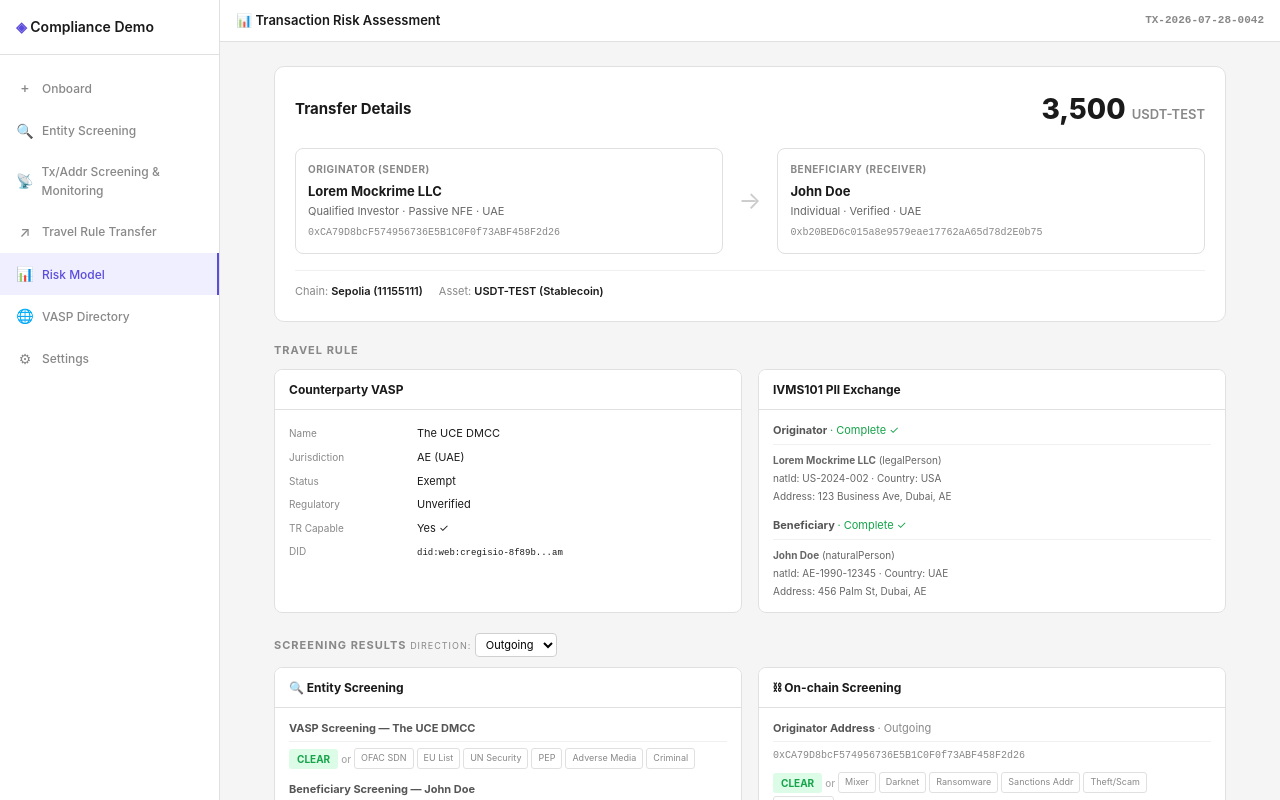
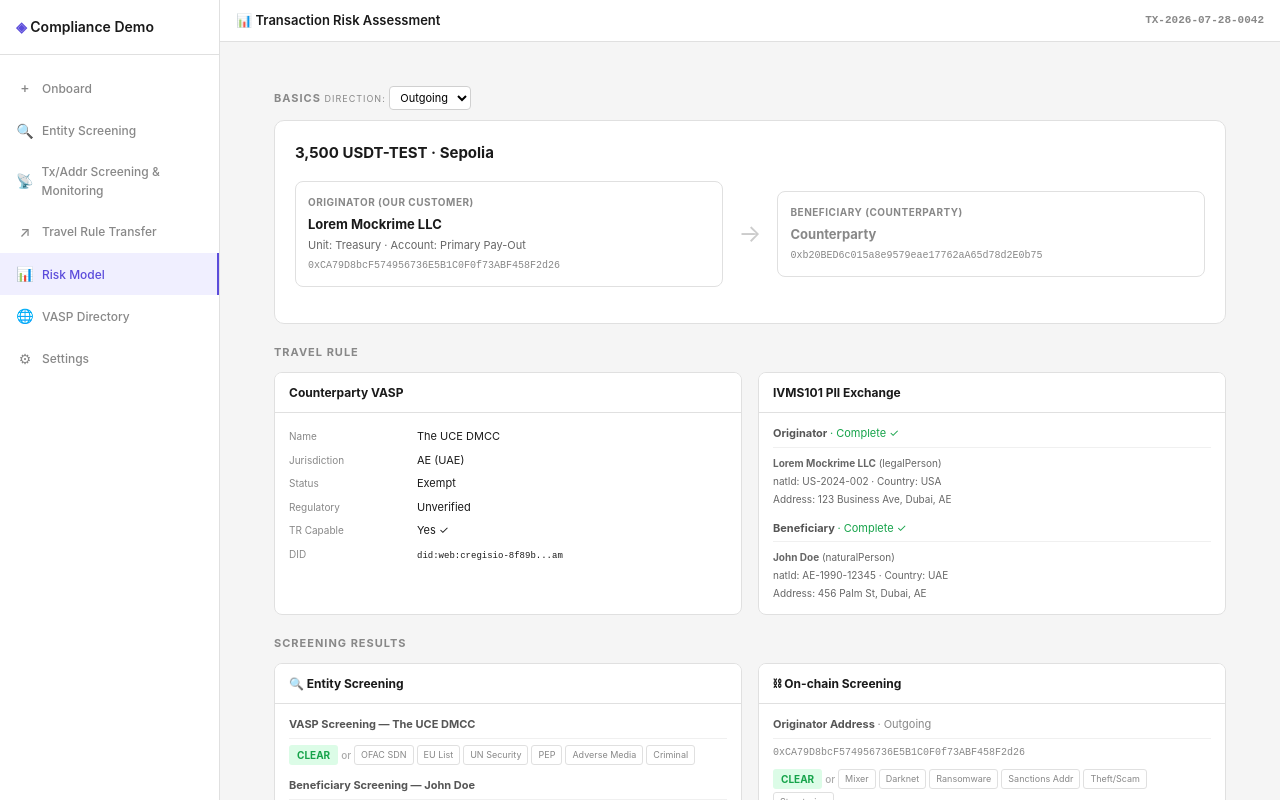
Before and after one commit to cxywest-cell/compliance-demo, a website: page risk-model.html in a window 1280 px wide. Drawn offline with Linux system fonts and the light colour scheme.

Commit message:
Rename to Basics, direction-aware: our customer full details vs counterparty address
Basics section shows:
- Outgoing: Originator (our customer: name, unit, account type, address) + Beneficiary (counterparty: address only)
- Incoming: Beneficiary (our customer: name, unit, account type, address) + Originator (counterparty: address only)

Direction selector moved here from Screening Results — controls the entire page.

```diff
--- a/risk-model.html
+++ b/risk-model.html
@@ -192,30 +192,20 @@
   <div class="content">
 
     <!-- ═══ THE TRANSACTION ═══ -->
+    <!-- ═══ BASICS ═══ -->
+    <div class="section-label">Basics
+      <span style="font-size:9px;color:#888;font-weight:400;margin-left:auto">Direction:
+        <select id="txDirection" class="crs-dropdown" onchange="updateDirection()">
+          <option value="outgoing" selected>Outgoing</option>
+          <option value="incoming">Incoming</option>
+        </select>
+      </span>
+    </div>
     <div class="tx-card">
       <div class="tx-card-header">
-        <div class="tx-card-title">Transfer Details</div>
-        <div class="tx-amount">3,500 <span class="currency">USDT-TEST</span></div>
+        <div class="tx-card-title">3,500 <span class="currency">USDT-TEST</span> · Sepolia</div>
       </div>
-      <div class="tx-flow">
-        <div class="tx-party">
-          <div class="tx-party-label">Originator (Sender)</div>
-          <div class="tx-party-name">Lorem Mockrime LLC</div>
-          <div class="tx-party-sub" id="originatorSub">Qualified Investor · Passive NFE · UAE</div>
-          <div class="tx-party-addr">0xCA79D8bcF574956736E5B1C0F0f73ABF458F2d26</div>
-        </div>
-        <div class="tx-arrow">→</div>
-        <div class="tx-party">
-          <div class="tx-party-label">Beneficiary (Receiver)</div>
-          <div class="tx-party-name">John Doe</div>
-          <div class="tx-party-sub">Individual · Verified · UAE</div>
-          <div class="tx-party-addr">0xb20BED6c015a8e9579eae17762aA65d78d2E0b75</div>
-        </div>
-      </div>
-      <div class="tx-meta">
-        <div class="tx-meta-item"><span class="k">Chain: </span><span class="v">Sepolia (11155111)</span></div>
-        <div class="tx-meta-item"><span class="k">Asset: </span><span class="v">USDT-TEST (Stablecoin)</span></div>
-      </div>
+      <div class="tx-flow" id="basicsBody"></div>
     </div>
 
     <!-- ═══ TRAVEL RULE ═══ -->
@@ -261,14 +251,7 @@
     </div>
 
     <!-- ═══ SCREENING ═══ -->
-    <div class="section-label">Screening Results
-      <span style="font-size:9px;color:#888;font-weight:400;margin-left:auto">Direction:
-        <select id="txDirection" class="crs-dropdown" onchange="updateDirection()">
-          <option value="outgoing" selected>Outgoing</option>
-          <option value="incoming">Incoming</option>
-        </select>
-      </span>
-    </div>
+    <div class="section-label">Screening Results</div>
     <div class="screening-grid">
 
       <!-- Entity Screening -->
@@ -653,6 +636,45 @@ function updateDirection() {
       entityTags() +
     '</div>';
 
+  // Basics: our customer (full details) + counterparty (address only)
+  var basicsBody = document.getElementById('basicsBody');
+
+  var corpParty = function(label) {
+    return '<div class="tx-party">' +
+      '<div class="tx-party-label">' + label + '</div>' +
+      '<div class="tx-party-name">Lorem Mockrime LLC</div>' +
+      '<div class="tx-party-sub">Unit: Treasury · Account: Primary Pay-Out</div>' +
+      '<div class="tx-party-addr">0xCA79D8bcF574956736E5B1C0F0f73ABF458F2d26</div>' +
+    '</div>';
+  };
+  var indParty = function(label) {
+    return '<div class="tx-party">' +
+      '<div class="tx-party-label">' + label + '</div>' +
+      '<div class="tx-party-name">John Doe</div>' +
+      '<div class="tx-party-sub">Unit: Retail · Account: Primary Pay-In</div>' +
+      '<div class="tx-party-addr">0xb20BED6c015a8e9579eae17762aA65d78d2E0b75</div>' +
+    '</div>';
+  };
+  var counterpartyAddr = function(label, addr) {
+    return '<div class="tx-party">' +
+      '<div class="tx-party-label">' + label + '</div>' +
+      '<div class="tx-party-name" style="color:#888">Counterparty</div>' +
+      '<div class="tx-party-addr">' + addr + '</div>' +
+    '</div>';
+  };
+
+  if (dir === 'outgoing') {
+    basicsBody.innerHTML =
+      corpParty('Originator (Our Customer)') +
+      '<div class="tx-arrow">→</div>' +
+      counterpartyAddr('Beneficiary (Counterparty)', '0xb20BED6c015a8e9579eae17762aA65d78d2E0b75');
+  } else {
+    basicsBody.innerHTML =
+      counterpartyAddr('Originator (Counterparty)', '0xCA79D8bcF574956736E5B1C0F0f73ABF458F2d26') +
+      '<div class="tx-arrow">→</div>' +
+      indParty('Beneficiary (Our Customer)');
+  }
+
   // Entity screening panel: VASP screening + entity screening (originator or beneficiary)
   var cpBody = document.getElementById('counterpartyBody');
   var onBody = document.getElementById('onchainBody');
```
